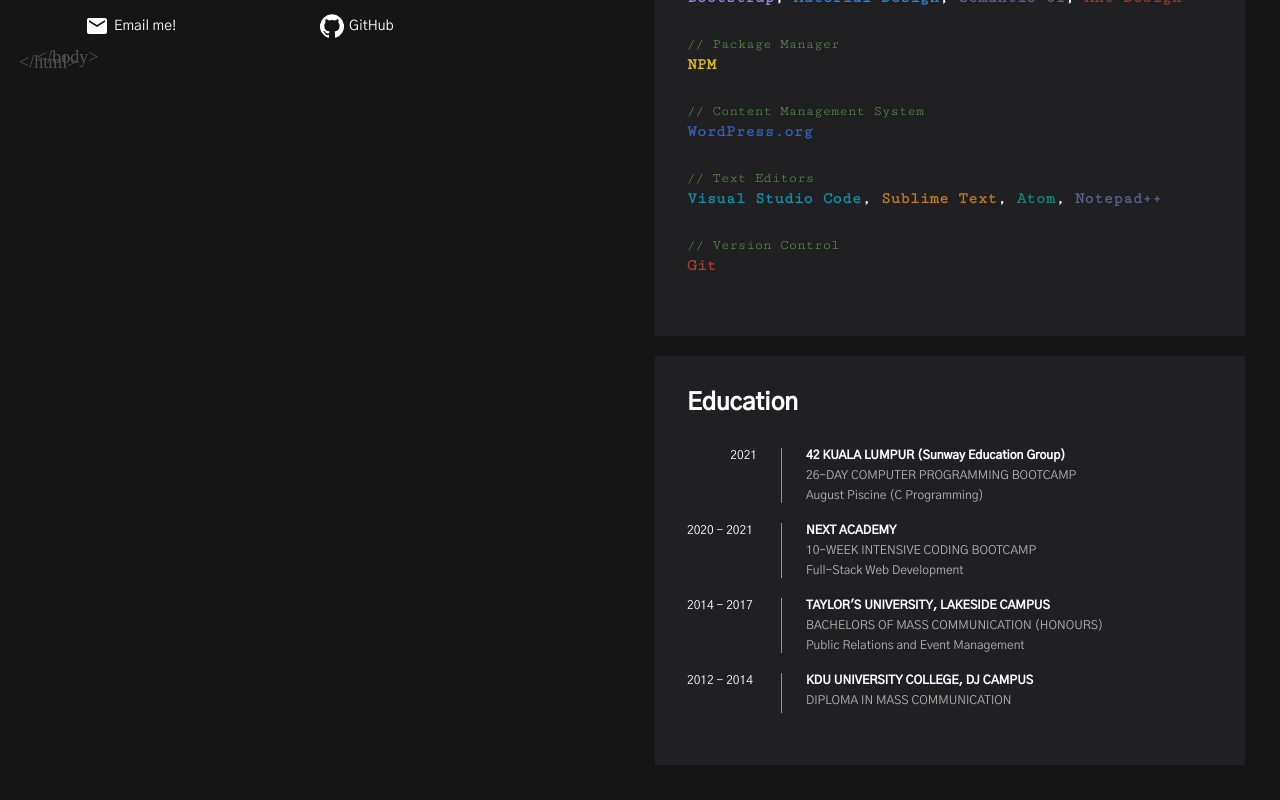
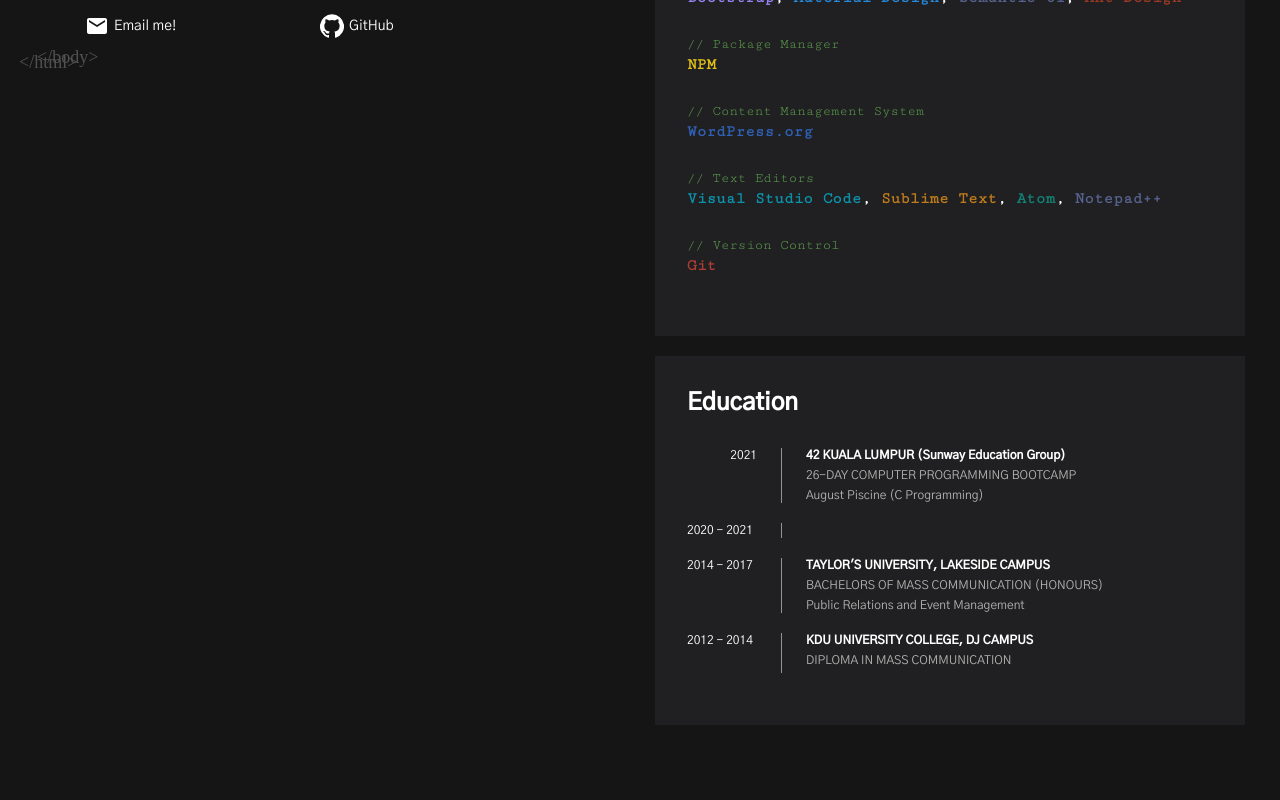
Before and after one commit to imanaqilah/My-Portfolio, a React (Create React App) app: page / in a window 1280 px wide. Shown: the part 518-1318 px from the top of the page. After the commit the page ends 1278 px from the top, so only its background shows below. Built offline with nearby package versions, Linux system fonts and the light colour scheme; a web font is replaced by a local one.

Commit message:
Edited education

```diff
--- a/src/components/Education.js
+++ b/src/components/Education.js
@@ -30,7 +30,7 @@
                 <GridLineContainer>
                     <VerticalLine></VerticalLine>
                 </GridLineContainer>
-                <GridItemContainer>
+                {/* <GridItemContainer>
                     <p>NEXT ACADEMY</p>
                 </GridItemContainer>
                 <GridItemRowContainer>
@@ -38,7 +38,7 @@
                 </GridItemRowContainer>
                 <GridItemRow2Container>
                     <p>Full-Stack Web Development</p>
-                </GridItemRow2Container>
+                </GridItemRow2Container> */}
             </Container>
 
             <Container>
```
